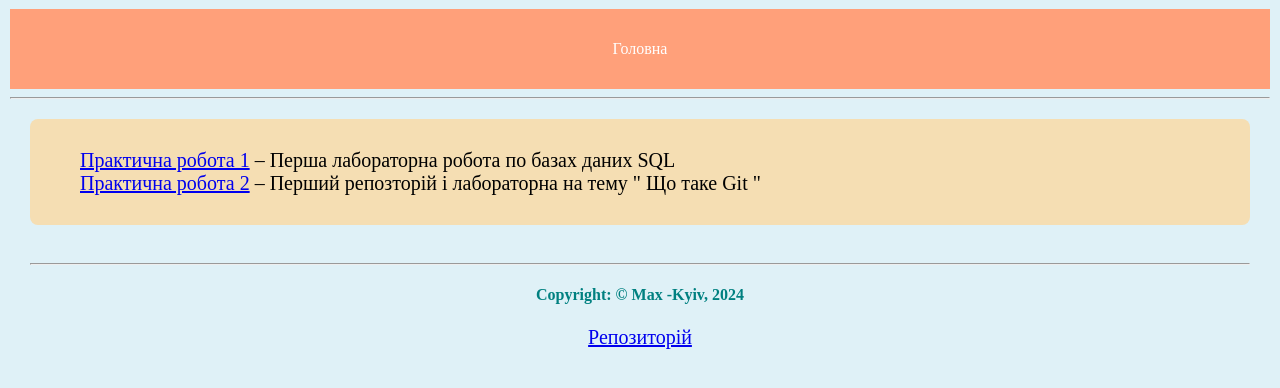
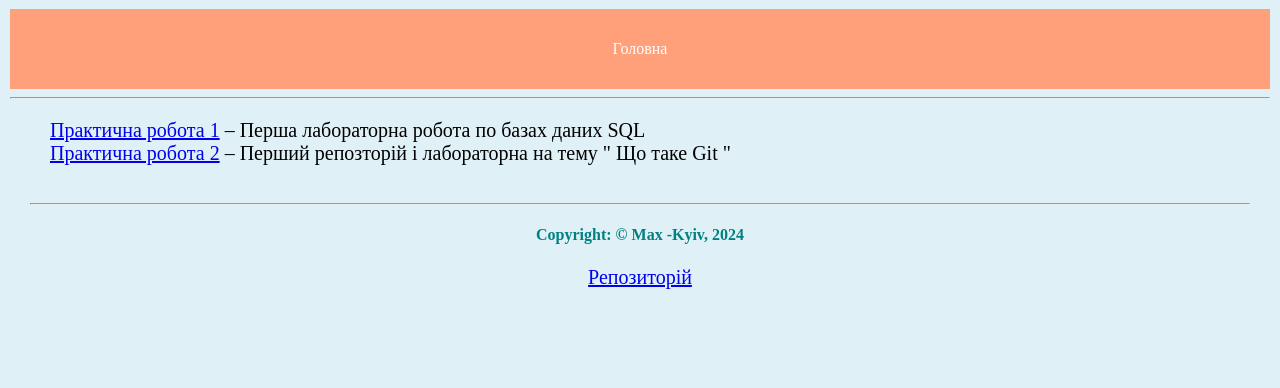
Before and after one commit to JonSon1313/DUIKT-web-techology, a plain HTML site: page pages/lab.html in a window 1280 px wide. Shown: the part 98-486 px from the top of the page. Drawn offline with Linux system fonts and the light colour scheme.

Commit message:
gfdg
dgdg

```diff
--- a/pages/style/lab.css
+++ b/pages/style/lab.css
@@ -11,13 +11,13 @@ h2{
     color: lightskyblue;
     font-size: 32px;
 }
-.lab-section {
+.lab-section > .a{
     padding: 10px;
     background-color: wheat;
     margin: 20px;
     border-radius: 8px;
+
 }
-
 
 p{
     text-align: center;
```
Also changed, not shown: pages/lab.html (+1 -1 lines).
